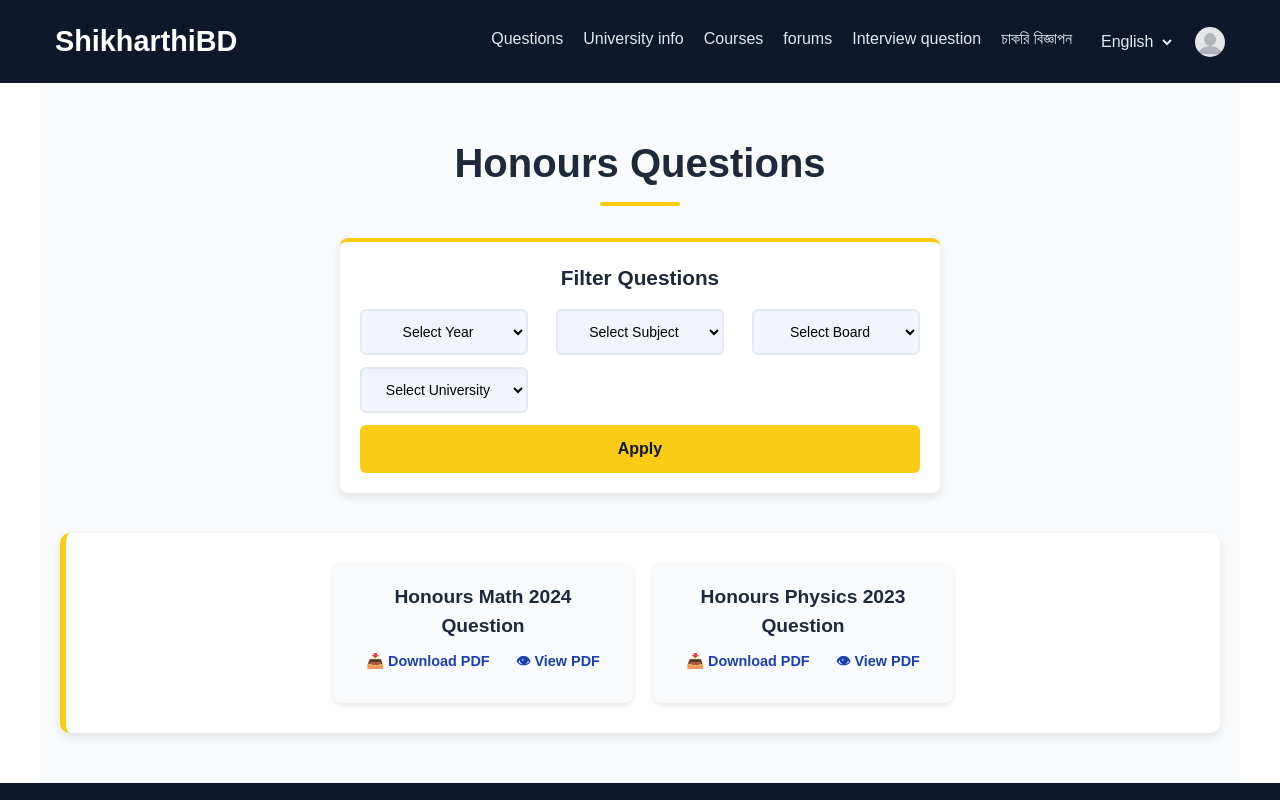
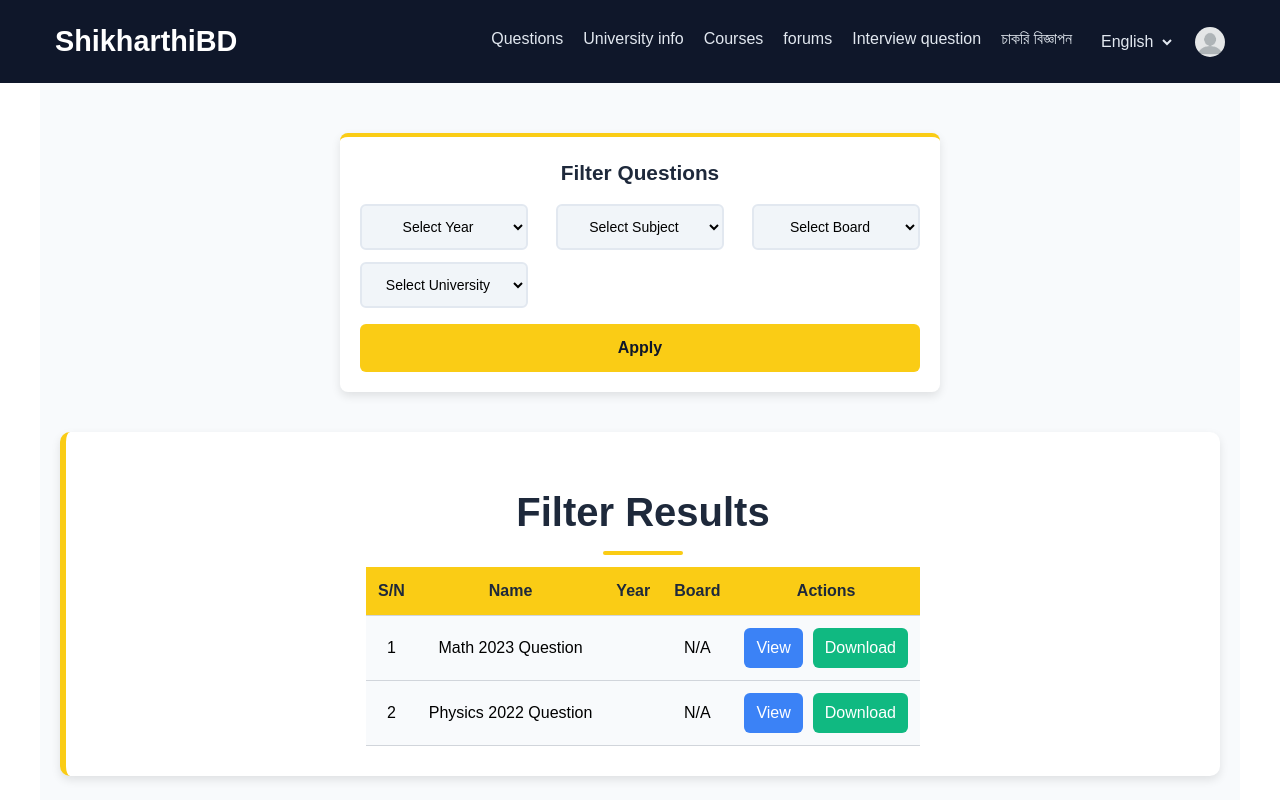
Before and after one commit to Ashik045/ShikharthiBD, a Next.js app in the folder client/: page /questions/honours in a window 1280 px wide. Shown: the top 800 px of the page. Built offline with nearby package versions, Linux system fonts and the light colour scheme.

Commit message:
added filter result component

```diff
--- a/client/app/questions/honours/page.tsx
+++ b/client/app/questions/honours/page.tsx
@@ -1,92 +1,46 @@
-"use client";
-
-// app/questions/honours/page.tsx
-import { useState } from "react";
-
+// app/questions/honours/page.tsx (✅ Server Component)
 import Filter from "@/components/Filter/Filter";
+import ResultsTable from "@/components/ResultsTable/ResultsTable";
 import styles from "@/styles/questions.module.scss";
 
-const HonoursPage = () => {
-  // State for filters (optional values)
-  const [year, setYear] = useState<string>("");
-  const [subject, setSubject] = useState<string>("");
-  const [board, setBoard] = useState<string | null>(null); // Optional
-  const [university, setUniversity] = useState<string | null>(null); // Optional
+const HonoursPage = ({
+  searchParams,
+}: {
+  searchParams: { [key: string]: string | undefined };
+}) => {
+  // Extract filters from URL
+  const year = searchParams.year || "";
+  const subject = searchParams.subject || "";
+  const board = searchParams.board || "";
+  const university = searchParams.university || "";
 
-  // Fake result items (Replace with API data)
-  const [results, setResults] = useState([
+  console.log(year, subject, board, university);
+
+  // create a function here to fetch the search results from database
+
+  // Fake Result Data (Temporary)
+  const results = [
     {
       id: 1,
-      name: "Honours Math 2024 Question",
-      pdf: "/path/to/question1.pdf",
+      name: "Math 2023 Question",
+      pdfUrl: "/questions/math-2023.pdf",
     },
     {
       id: 2,
-      name: "Honours Physics 2023 Question",
-      pdf: "/path/to/question2.pdf",
+      name: "Physics 2022 Question",
+      pdfUrl: "/questions/physics-2022.pdf",
     },
-  ]);
-
-  // Function to fetch filtered data
-  const fetchResults = async () => {
-    const queryParams = new URLSearchParams({
-      year: year || "",
-      subject: subject || "",
-      board: board || "",
-      university: university || "",
-    });
-
-    try {
-      const response = await fetch(`/api/questions?${queryParams.toString()}`);
-      const data = await response.json();
-      setResults(data); // Update results state
-    } catch (error) {
-      console.error("Error fetching data:", error);
-    }
-  };
+  ];
 
   return (
     <div className={styles.page_container}>
-      <h2>Honours Questions</h2>
-
-      {/* Filter Component */}
+      {/* Pass filters to the Filter component */}
       <div className={styles.filter_wrapper}>
-        <Filter
-          years={["2024", "2023", "2022"]}
-          subjects={["Math", "Physics", "Chemistry"]}
-          boards={["Dhaka", "Rajshahi", "Chattogram"]}
-          universities={["Dhaka University", "Rajshahi University"]} // Optional
-          year={year}
-          setYear={setYear}
-          subject={subject}
-          setSubject={setSubject}
-          board={board}
-          setBoard={setBoard}
-          university={university}
-          setUniversity={setUniversity}
-          onApply={fetchResults}
-        />
+        <Filter />
       </div>
 
-      {/* Results Section */}
-      <div className={styles.filter_results}>
-        {results.length > 0 ? (
-          results.map((item) => (
-            <div key={item.id} className={styles.result_card}>
-              <h4>{item.name}</h4>
-              <div className={styles.result_actions}>
-                <a href={item.pdf} download>
-                  📥 Download PDF
-                </a>
-                <a href={item.pdf} target="_blank" rel="noopener noreferrer">
-                  👁 View PDF
-                </a>
-              </div>
-            </div>
-          ))
-        ) : (
-          <p>No results found.</p>
-        )}
+      <div className={styles.results_c}>
+        <ResultsTable results={results} />
       </div>
     </div>
   );
--- a/client/components/Filter/Filter.tsx
+++ b/client/components/Filter/Filter.tsx
@@ -1,91 +1,70 @@
+// components/Filter.tsx (✅ Client Component)
 "use client";
+
+import { useRouter, useSearchParams } from "next/navigation";
+import { useState } from "react";
 import styles from "./filter.module.scss";
 
-interface FilterProps {
-  years: string[];
-  subjects: string[];
-  boards: string[];
-  universities?: string[]; // Optional for Admission page
-  year: string;
-  setYear: (value: string) => void;
-  subject: string;
-  setSubject: (value: string) => void;
-  board?: string | null;
-  setBoard?: (value: string | null) => void;
-  university?: string | null;
-  setUniversity?: (value: string | null) => void;
-  onApply: () => void;
-}
+const Filter = () => {
+  const router = useRouter();
+  const searchParams = useSearchParams();
 
-const Filter = ({
-  years,
-  subjects,
-  boards,
-  universities,
-  year,
-  setYear,
-  subject,
-  setSubject,
-  board,
-  setBoard,
-  university,
-  setUniversity,
-  onApply,
-}: FilterProps) => {
+  // Maintain local state
+  const [year, setYear] = useState(searchParams.get("year") || "");
+  const [subject, setSubject] = useState(searchParams.get("subject") || "");
+  const [board, setBoard] = useState(searchParams.get("board") || "");
+  const [university, setUniversity] = useState(
+    searchParams.get("university") || ""
+  );
+
+  const handleApply = () => {
+    const query = new URLSearchParams();
+
+    if (year) query.set("year", year);
+    if (subject) query.set("subject", subject);
+    if (board) query.set("board", board);
+    if (university) query.set("university", university);
+
+    // Update the URL without refreshing the page
+    router.push(`/questions/honours?${query.toString()}`);
+  };
+
   return (
     <div className={styles.filter_container}>
       <h3>Filter Questions</h3>
+
       <div className={styles.filters}>
         <select value={year} onChange={(e) => setYear(e.target.value)}>
           <option value="">Select Year</option>
-          {years.map((y) => (
-            <option key={y} value={y}>
-              {y}
-            </option>
-          ))}
+          <option value="2023">2023</option>
+          <option value="2022">2022</option>
         </select>
 
         <select value={subject} onChange={(e) => setSubject(e.target.value)}>
           <option value="">Select Subject</option>
-          {subjects.map((s) => (
-            <option key={s} value={s}>
-              {s}
-            </option>
-          ))}
+          <option value="math">Math</option>
+          <option value="physics">Physics</option>
         </select>
 
-        {setBoard && (
-          <select
-            value={board || ""}
-            onChange={(e) => setBoard(e.target.value || null)}
-          >
-            <option value="">Select Board</option>
-            {boards.map((b) => (
-              <option key={b} value={b}>
-                {b}
-              </option>
-            ))}
-          </select>
-        )}
+        <select value={board} onChange={(e) => setBoard(e.target.value)}>
+          <option value="">Select Board</option>
+          <option value="dhaka">Dhaka</option>
+          <option value="rajshahi">Rajshahi</option>
+        </select>
 
-        {setUniversity && universities && (
-          <select
-            value={university || ""}
-            onChange={(e) => setUniversity(e.target.value || null)}
-          >
-            <option value="">Select University</option>
-            {universities.map((u) => (
-              <option key={u} value={u}>
-                {u}
-              </option>
-            ))}
-          </select>
-        )}
+        <select
+          value={university}
+          onChange={(e) => setUniversity(e.target.value)}
+        >
+          <option value="">Select University</option>
+          <option value="Dhaka University">Dhaka University</option>
+          <option value="Rajshahi University">Rajshahi University</option>
+        </select>
+      </div>
 
-        <button className={styles.apply_filter} onClick={onApply}>
-          Apply
-        </button>
-      </div>
+      <button className={styles.apply_filter} onClick={handleApply}>
+        Apply
+      </button>
     </div>
   );
 };
--- /dev/null
+++ b/client/components/ResultsTable/ResultsTable.tsx
@@ -0,0 +1,92 @@
+/* eslint-disable @typescript-eslint/no-explicit-any */
+"use client";
+
+import { useState } from "react";
+import styles from "./resultsTable.module.scss";
+
+const ResultsTable = ({ results }: { results: any[] }) => {
+  const [selectedItem, setSelectedItem] = useState<any>(null);
+
+  return (
+    <div className={styles.filter_results}>
+      <h2>Filter Results</h2>
+
+      {results.length > 0 ? (
+        <table className={styles.results_table}>
+          <thead>
+            <tr>
+              <th>S/N</th>
+              <th>Name</th>
+              <th>Year</th>
+              <th>Board</th>
+              <th>Actions</th>
+            </tr>
+          </thead>
+          <tbody>
+            {results.map((item, index) => (
+              <tr key={item.id}>
+                <td>{index + 1}</td> {/* Serial Number */}
+                <td>{item.name}</td>
+                <td>{item.year}</td>
+                <td>{item.board || "N/A"}</td>
+                <td>
+                  <button
+                    className={styles.view_btn}
+                    onClick={() => setSelectedItem(item)}
+                  >
+                    View
+                  </button>
+                  <a
+                    href={item.pdfUrl}
+                    download
+                    className={styles.download_btn}
+                  >
+                    Download
+                  </a>
+                </td>
+              </tr>
+            ))}
+          </tbody>
+        </table>
+      ) : (
+        <p>No results found.</p>
+      )}
+
+      {/* Popup Modal */}
+      {selectedItem && (
+        <div
+          className={styles.popup_overlay}
+          onClick={() => setSelectedItem(null)}
+        >
+          <div
+            className={styles.popup_content}
+            onClick={(e) => e.stopPropagation()}
+          >
+            <button
+              className={styles.close_popup}
+              onClick={() => setSelectedItem(null)}
+            >
+              ✖
+            </button>
+            <h3>{selectedItem.name}</h3>
+            <p>
+              <strong>Year:</strong> {selectedItem.year}
+            </p>
+            <p>
+              <strong>Board:</strong> {selectedItem.board || "N/A"}
+            </p>
+            <iframe src={selectedItem.pdfUrl} width="100%" height="400px" />
+            <button
+              className={styles.close_btn}
+              onClick={() => setSelectedItem(null)}
+            >
+              Close
+            </button>
+          </div>
+        </div>
+      )}
+    </div>
+  );
+};
+
+export default ResultsTable;
--- /dev/null
+++ b/client/components/ResultsTable/resultsTable.module.scss
@@ -0,0 +1,132 @@
+.filter_results {
+  margin-top: 20px;
+
+  .results_table {
+    width: 100%;
+    border-collapse: collapse;
+    margin-top: 20px;
+
+    th,
+    td {
+      padding: 12px;
+      text-align: center;
+      border-bottom: 1px solid #d1d5db; /* Line below each row */
+    }
+
+    th {
+      background-color: #facc15;
+      color: #1e293b;
+      font-weight: bold;
+    }
+
+    td {
+      background-color: #f8fafc;
+    }
+  }
+
+  .view_btn {
+    background-color: #3b82f6;
+    color: white;
+    padding: 8px 12px;
+    border: none;
+    border-radius: 6px;
+    cursor: pointer;
+    transition: 0.2s ease-in-out;
+
+    &:hover {
+      background-color: #2563eb;
+    }
+  }
+
+  .download_btn {
+    background-color: #10b981;
+    color: white;
+    padding: 8px 12px;
+    border-radius: 6px;
+    text-decoration: none;
+    display: inline-block;
+    margin-left: 10px;
+
+    &:hover {
+      background-color: #059669;
+    }
+  }
+
+  /* Popup Modal */
+  .popup_overlay {
+    position: fixed;
+    top: 0;
+    left: 0;
+    width: 100%;
+    height: 100%;
+    background: rgba(0, 0, 0, 0.5);
+    display: flex;
+    justify-content: center;
+    align-items: center;
+    z-index: 1000;
+    animation: fadeIn 0.3s ease-in-out;
+  }
+
+  .popup_content {
+    background: white;
+    padding: 20px;
+    border-radius: 10px;
+    width: 90%;
+    max-width: 500px;
+    text-align: center;
+    box-shadow: 0 4px 10px rgba(0, 0, 0, 0.1);
+    animation: slideIn 0.3s ease-in-out;
+    position: relative;
+  }
+
+  /* Close Button (X) */
+  .close_popup {
+    position: absolute;
+    top: 10px;
+    right: 15px;
+    background: none;
+    border: none;
+    font-size: 20px;
+    cursor: pointer;
+    color: #dc2626;
+
+    &:hover {
+      color: #b91c1c;
+    }
+  }
+
+  .close_btn {
+    background: #ef4444;
+    color: white;
+    padding: 8px 12px;
+    border: none;
+    border-radius: 6px;
+    cursor: pointer;
+    margin-top: 10px;
+
+    &:hover {
+      background: #dc2626;
+    }
+  }
+
+  /* Animations */
+  @keyframes fadeIn {
+    from {
+      opacity: 0;
+    }
+    to {
+      opacity: 1;
+    }
+  }
+
+  @keyframes slideIn {
+    from {
+      transform: translateY(-20px);
+      opacity: 0;
+    }
+    to {
+      transform: translateY(0);
+      opacity: 1;
+    }
+  }
+}
--- a/client/styles/questions.module.scss
+++ b/client/styles/questions.module.scss
@@ -35,7 +35,7 @@
     align-items: center;
   }
 
-  .filter_results {
+  .results_c {
     background: white;
     padding: 30px;
     border-radius: 10px;
@@ -46,44 +46,5 @@
     justify-content: center;
     min-height: 200px;
     border-left: 6px solid #facc15;
-
-    .result_card {
-      background: #f8fafc;
-      padding: 20px;
-      border-radius: 8px;
-      width: 300px;
-      text-align: center;
-      box-shadow: 0px 2px 5px rgba(0, 0, 0, 0.1);
-      transition: transform 0.2s ease-in-out;
-
-      &:hover {
-        transform: translateY(-5px);
-      }
-
-      h4 {
-        font-size: 1.2rem;
-        font-weight: bold;
-        color: #1e293b;
-        margin-bottom: 10px;
-      }
-
-      .result_actions {
-        display: flex;
-        justify-content: space-around;
-        margin-top: 10px;
-
-        a {
-          text-decoration: none;
-          font-size: 0.9rem;
-          color: #1e40af;
-          font-weight: bold;
-          transition: color 0.3s ease;
-
-          &:hover {
-            color: #facc15;
-          }
-        }
-      }
-    }
   }
 }
```
